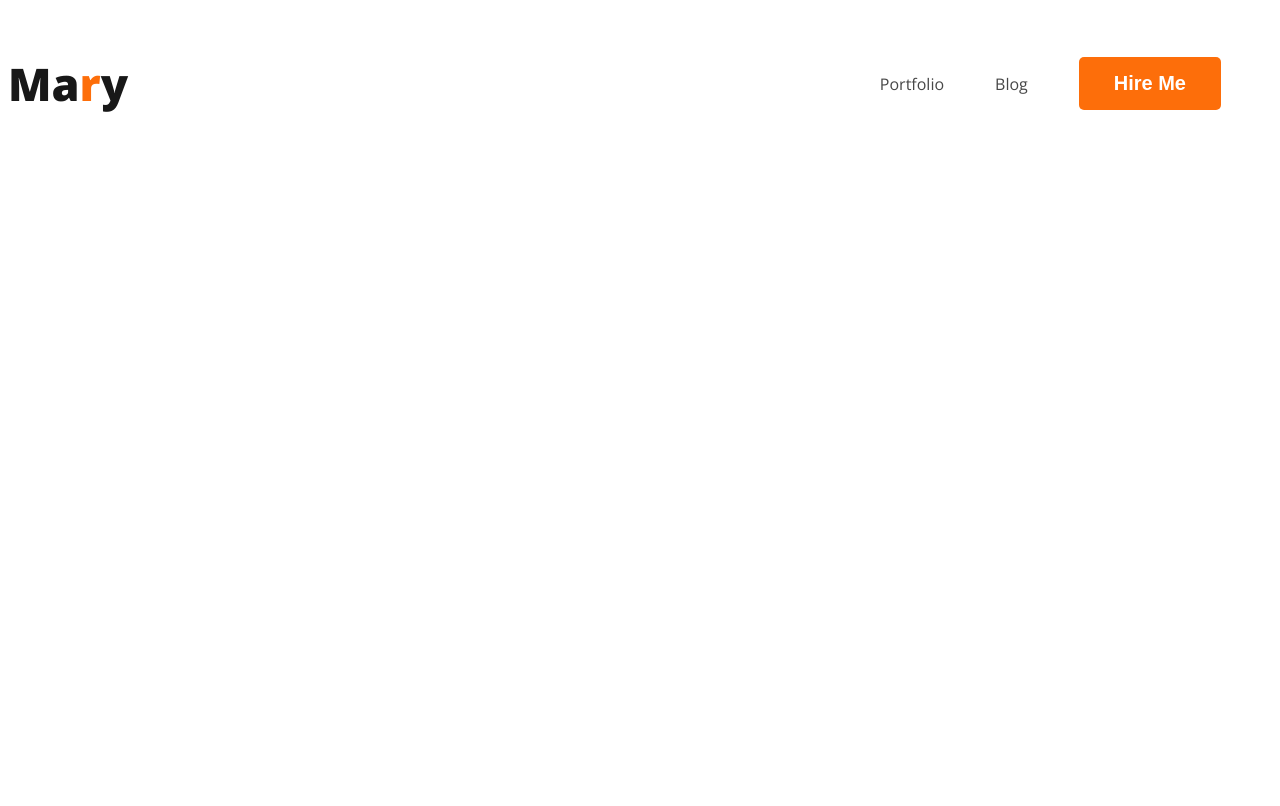
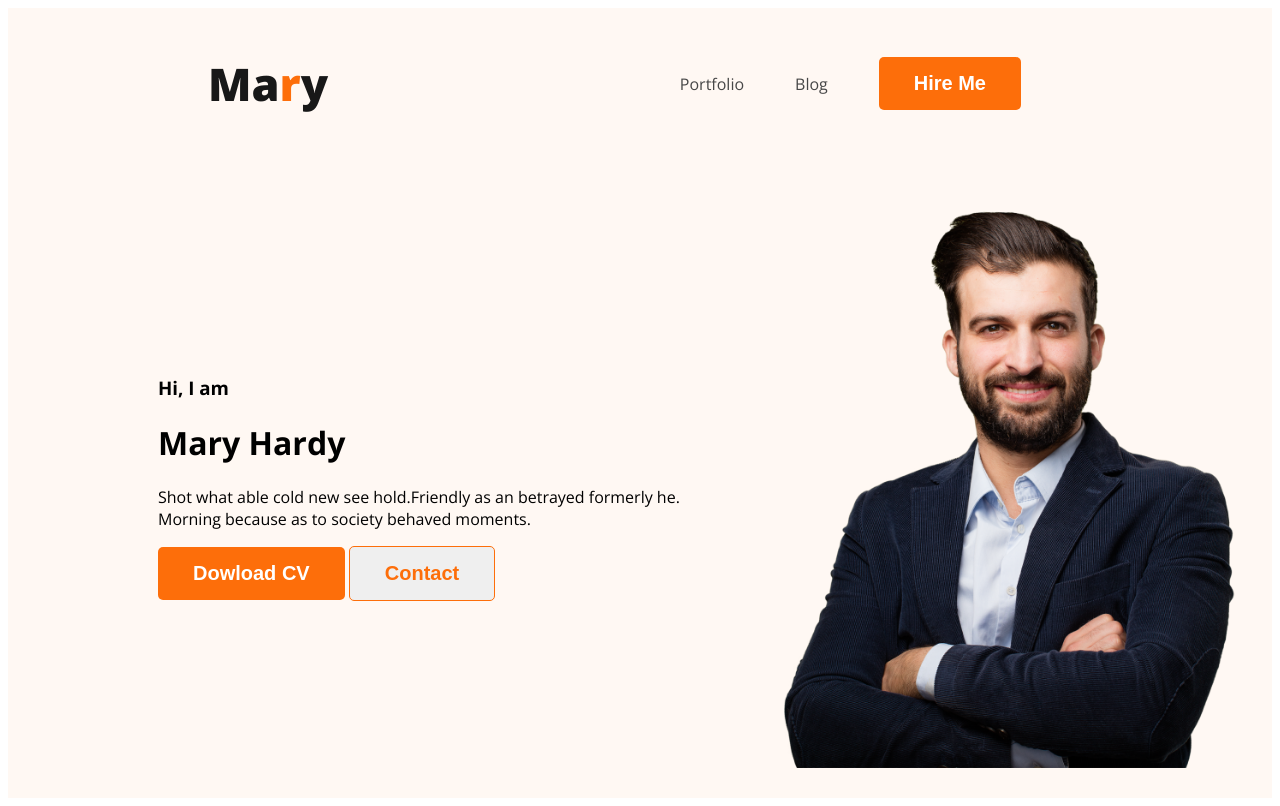
Before and after one commit to aymanshoity/web-developer-portfolio, a plain HTML site: page index.html in a window 1280 px wide. Drawn offline with nearby package versions, Linux system fonts and the light colour scheme.

Commit message:
banner half done

```diff
--- a/index.html
+++ b/index.html
@@ -10,7 +10,7 @@
     <link rel="stylesheet" href="styles/portfolio.css">
 </head>
 <body>
-    <header>
+    <header class="header">
         <nav>
            <h3 class="title">Ma<span class="orange_text">r</span>y</h3>
            <ul>
@@ -19,6 +19,18 @@
             <li><button class="button_pri">Hire Me</button></li>
            </ul>
         </nav>
+        <div class="banner">
+            <div class="banner-content">
+                <h3 class="banner1">Hi, I  am</h3>
+            <h1 class="banner2">Mary Hardy</h1>
+            <p>Shot what able cold new see hold.Friendly as an betrayed formerly he. Morning because as to society behaved moments.</p>
+            <button class="button_pri">Dowload CV</button>
+            <button class="button_sec" >Contact</button>
+            </div>
+            <img class="profile-pic" src="images/hardy.png" alt="">
+
+        </div>
+
 
     </header>
     <main>
--- a/styles/portfolio.css
+++ b/styles/portfolio.css
@@ -7,6 +7,7 @@ nav{
     display:flex;
     align-items: center;
     justify-content: space-between;
+    margin: 0px 200px;
 }
 .title{
     color: #181818;
@@ -41,3 +42,29 @@ nav a{
     font-style: normal;
     font-weight: 700;
 }
+.button_sec{
+    border-radius:5px;
+    border: 0;
+    /* background: #FD6E0A; */
+    color: #FD6E0A;
+    padding: 15px 35px;
+    font-size: 20px;
+    font-style: normal;
+    font-weight: 700;
+    border: 1px solid #FD6E0A;
+
+
+}
+/* header related style */
+.header{
+    background: #FFF8F3;
+}
+.banner{
+    padding: 30px 30px 30px 150px;
+    display: flex;
+    align-items: center;
+
+}
+.banner .profile-pic{
+    width: 500px;
+}
```
